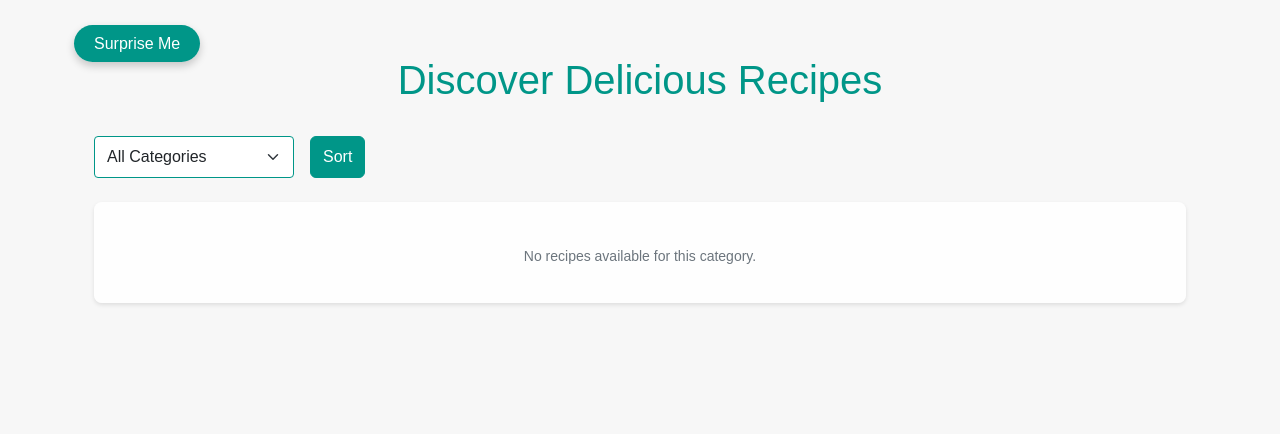
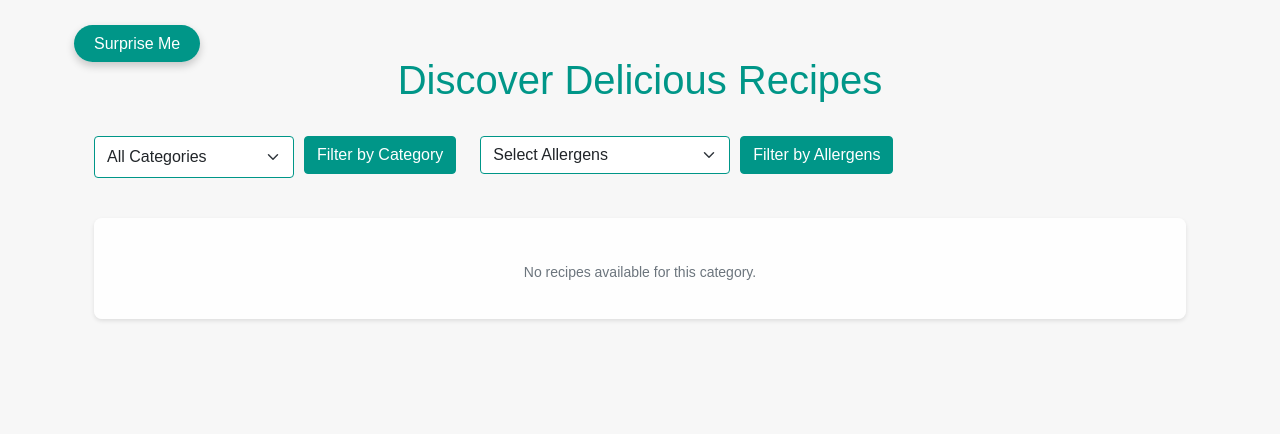
Before and after one commit to m75-ali/recipe-sharing-platform, a Django app: page /recipes/ in a window 1280 px wide. Shown: the part 64-498 px from the top of the page. Run offline with Django 4.2, Linux system fonts and the light colour scheme; data comes from the database, SQL or seed files in the repository; data that the repository does not hold is empty; some libraries are stand-ins or nearby versions.

Commit message:
Filtering by Allergen feature which uses AJAX has been added

```diff
--- a/recipesharing/recipes/templates/recipes/edit_recipe.html
+++ b/recipesharing/recipes/templates/recipes/edit_recipe.html
@@ -70,7 +70,7 @@
 
                        <!-- Allergens field -->
 <div class="mb-4">
-    <label class="form-label fw-bold" style="color: #009688;">Select allergens this recipe is free from</label>
+    <label class="form-label fw-bold" style="color: #009688;">Select allergens this recipe contains</label>
     <div class="allergens-container border rounded p-3">
         {% for allergen in allergens %}
             <div class="form-check">
@@ -91,7 +91,7 @@
             {% endfor %}
         </div>
     {% endif %}
-    <small class="text-muted">Check all allergens that do not apply to this recipe.</small>
+    <small class="text-muted">Check all allergens that apply to this recipe.</small>
 </div>
 
                     <!-- Right Column -->
--- a/recipesharing/recipes/templates/recipes/index.html
+++ b/recipesharing/recipes/templates/recipes/index.html
@@ -13,14 +13,16 @@
     {% endif %}
 
     <!-- Floating "Surprise Me" Button -->
-    <a href="{% url 'random_recipe' %}" id="surpriseMeBtn" class="float-btn" data-tooltip="Click to get a random recipe from the existing recipes in the database!">
+    <a href="{% url 'random_recipe' %}" id="surpriseMeBtn" class="float-btn" data-tooltip="Click to get a random recipe!">
       Surprise Me
     </a>
 
-  <!-- Filter by Category Section -->
-  <form id="filter-form" method="GET" class="mb-4">
-    <div class="d-flex gap-3">
-    <div class="input-group" style="width: 200px;">
+  <!-- Separated Filter Sections -->
+<div class="d-flex gap-4 flex-wrap mb-4">
+  <!-- Category Filter Section -->
+  <form id="category-filter-form" method="GET" class="filter-form">
+    <div class="filter-container">
+      <div class="input-group">
         <select name="category" class="form-select border-teal" id="category-select">
           <option value="" {% if not selected_category %}selected{% endif %}>All Categories</option>
           {% for category in categories %}
@@ -30,9 +32,31 @@
           {% endfor %}
         </select>
       </div>
-    <button type="submit" class="btn" style="background-color: #009688; color: white; border: 1px solid #009688;">Sort</button>
+      <button type="submit" class="filter-btn">Filter by Category</button>
     </div>
   </form>
+
+  <!-- Allergen Filter Section -->
+  <form id="allergen-filter-form" method="GET" class="filter-form">
+    <div class="filter-container">
+      <div class="dropdown-check-list" tabindex="100">
+        <span class="anchor form-select border-teal">Select Allergens</span>
+        <ul class="items">
+          {% for allergen in allergens %}
+            <li>
+              <label>
+                <input type="checkbox" name="allergens" value="{{ allergen.id }}"
+                  {% if allergen.id|stringformat:"i" in selected_allergens %}checked{% endif %}/>
+                {{ allergen.name }}
+              </label>
+            </li>
+          {% endfor %}
+        </ul>
+      </div>
+      <button type="submit" class="filter-btn">Filter by Allergens</button>
+    </div>
+  </form>
+</div>
 
     <!-- Recipes Container -->
     <div id="recipes-container">
@@ -42,39 +66,166 @@
 
 <!-- Custom Styles -->
 <style>
+/* Filter form styles */
+.filter-form {
+  margin-bottom: 1rem;
+}
+.filter-container {
+  display: flex;
+  gap: 10px;
+  align-items: flex-start;
+}
+.input-group {
+  width: 200px;
+  flex-shrink: 0;
+}
+.filter-btn {
+  background-color: #009688;
+  color: white;
+  border: 1px solid #009688;
+  border-radius: 0.25rem;
+  padding: 0.375rem 0.75rem;
+  font-size: 1rem;
+  cursor: pointer;
+  transition: background-color 0.3s;
+}
+.filter-btn:hover {
+  background-color: #00796b;
+}
+/* Dropdown checklist styles */
+.dropdown-check-list {
+  display: inline-block;
+  position: relative;
+  width: 250px;
+}
+.dropdown-check-list .anchor {
+  position: relative;
+  cursor: pointer;
+  display: inline-block;
+  padding: 0.375rem 0.75rem;
+  height: 38px;
+  line-height: 1.5;
+}
+/* Remove custom arrow */
+.dropdown-check-list .anchor:after {
+  content: none;
+}
+.dropdown-check-list .anchor:active:after {
+  content: none;
+}
+.dropdown-check-list ul.items {
+  padding: 0.5rem;
+  display: none;
+  margin: 0;
+  border: 1px solid #ccc;
+  border-radius: 0.25rem;
+  background-color: white;
+  position: absolute;
+  z-index: 1000;
+  width: 100%;
+  max-height: 200px;
+  overflow-y: auto;
+  box-shadow: 0 2px 5px rgba(0,0,0,0.1);
+}
+.dropdown-check-list ul.items li {
+  list-style: none;
+  padding: 0.25rem 0;
+}
+.dropdown-check-list.visible .items {
+  display: block;
+}
+.dropdown-check-list label {
+  display: block;
+  cursor: pointer;
+  padding: 0.25rem;
+  transition: background-color 0.2s;
+}
+.dropdown-check-list label:hover {
+  background-color: rgba(0, 150, 136, 0.1);
+}
+.dropdown-check-list input[type="checkbox"] {
+  margin-right: 0.5rem;
+}
+/* Override existing styles */
 .border-teal {
-      border-color: #009688;
+  border-color: #009688 !important;
+}
+.border-teal:focus {
+  border-color: #009688 !important;
+  box-shadow: 0 0 0 0.25rem rgba(0, 150, 136, 0.25) !important;
+}
+/* Responsive styles */
+@media (max-width: 768px) {
+  .filter-container {
+    flex-direction: column;
   }
 
-    .border-teal:focus {
-      border-color: #009688;
-      box-shadow: 0 0 0 0.25rem rgba(0, 150, 136, 0.25);
+  .input-group, .dropdown-check-list {
+    width: 100%;
+    margin-bottom: 10px;
   }
-
-    .form-select:focus {
-      border-color: #009688;
-      box-shadow: 0 0 0 0.25rem rgba(0, 150, 136, 0.25);
-    }
-
-    .btn:hover {
-      background-color: #4CAF50 !important;
-      border-color: #4CAF50 !important;
-      color: white !important;
-    }
-
-    #recipes-container {
-      background-color: rgba(255, 255, 255, 0.9);
-      border-radius: 8px;
-      padding: 20px;
-      box-shadow: 0 2px 4px rgba(0, 0, 0, 0.1);
 }
 </style>
 
-  <!-- Include JavaScript for AJAX Filtering -->
+
+  <!-- JavaScript for dropdown checklist -->
+<script>
+  document.addEventListener('DOMContentLoaded', function() {
+    // Set up dropdown checklist
+    var checkList = document.querySelector('.dropdown-check-list');
+    var anchor = checkList.querySelector('.anchor');
+
+    anchor.addEventListener('click', function(e) {
+      e.preventDefault();
+      if (checkList.classList.contains('visible')) {
+        checkList.classList.remove('visible');
+      } else {
+        checkList.classList.add('visible');
+      }
+    });
+
+    // Close the dropdown when clicking outside
+    document.addEventListener('click', function(e) {
+      if (!checkList.contains(e.target)) {
+        checkList.classList.remove('visible');
+      }
+    });
+
+    // Update the anchor text based on selections
+    var checkboxes = checkList.querySelectorAll('input[type="checkbox"]');
+    var updateAnchorText = function() {
+      var selectedItems = [];
+      checkboxes.forEach(function(checkbox) {
+        if (checkbox.checked) {
+          selectedItems.push(checkbox.parentNode.textContent.trim());
+        }
+      });
+
+      if (selectedItems.length > 0) {
+        if (selectedItems.length > 2) {
+          anchor.textContent = selectedItems.length + ' allergens selected';
+        } else {
+          anchor.textContent = selectedItems.join(', ');
+        }
+      } else {
+        anchor.textContent = 'Select Allergens';
+      }
+    };
+
+    // Initialize anchor text
+    updateAnchorText();
+
+    // Update anchor text when checkboxes change
+    checkboxes.forEach(function(checkbox) {
+      checkbox.addEventListener('change', updateAnchorText);
+    });
+  });
+</script>
+
+  <!-- JavaScript for AJAX Filtering -->
   <script src="{% static 'recipes/js/filter.js' %}"></script>
   <script>
-    document.getElementById('surpriseMeBtn').addEventListener('click', function (e) {
-        // Optional: Scroll to the top when clicked
+    document.getElementById('surpriseMeBtn').addEventListener('click', function () {
       window.scrollTo({ top: 0, behavior: 'smooth' });
     });
   </script>
--- a/recipesharing/recipes/templates/recipes/recipe_detail.html
+++ b/recipesharing/recipes/templates/recipes/recipe_detail.html
@@ -39,7 +39,7 @@
                     <div class="allergen-tags">
                         {% for allergen in recipe.allergen_free.all %}
                             <span class="allergen-tag">
-                                <i class="fas fa-check-circle me-1"></i>{{ allergen.name }} Free
+                                <i class="fas fa-check-circle me-1"></i>Contains {{ allergen.name }}
                             </span>
                         {% endfor %}
                     </div>
--- a/recipesharing/recipes/views.py
+++ b/recipesharing/recipes/views.py
@@ -18,34 +18,50 @@ from difflib import get_close_matches
 from django.http import JsonResponse
 from django.template.loader import render_to_string
 
+from django.shortcuts import render
+from django.http import JsonResponse
+from django.db.models import Avg
+from django.template.loader import render_to_string
+from .models import Recipe, Category, Allergen
+
 def index(request):
-    # Get the selected category from the query parameters
+    # Get selected filters from query parameters
     selected_category = request.GET.get('category', None)
+    selected_allergens = request.GET.getlist('allergens')  # Gets allergens as a list
 
-    # Filter recipes by category or fetch all recipes
+    # Start with all recipes
+    recipes = Recipe.objects.all()
+
+    # Filter by category if selected
     if selected_category:
-        recipes = Recipe.objects.filter(category__name=selected_category)
-    else:
-        recipes = Recipe.objects.all()
+        recipes = recipes.filter(category__name=selected_category)
+
+    # Exclude recipes that are allergen-free for selected allergens
+    if selected_allergens:
+        recipes = recipes.exclude(allergen_free__in=selected_allergens)
 
     # Calculate average rating for each recipe
     for recipe in recipes:
         average_rating = recipe.ratings.aggregate(Avg('rating'))['rating__avg']
         recipe.average_rating = average_rating if average_rating is not None else None
 
-    # Handle AJAX request
+    # Handle AJAX requests for dynamic filtering
     if request.headers.get('x-requested-with') == 'XMLHttpRequest':
         html = render_to_string('recipes/partials/recipe_list.html', {'recipes': recipes})
         return JsonResponse({'html': html})
 
-    # Fetch all categories for the dropdown
+    # Fetch categories and allergens for dropdowns
     categories = Category.objects.all()
+    allergens = Allergen.objects.all()
 
     return render(request, 'recipes/index.html', {
         'recipes': recipes,
         'categories': categories,
+        'allergens': allergens,
         'selected_category': selected_category,
+        'selected_allergens': selected_allergens,
     })
+
 
 # View to add a new recipe (login required)
 
--- a/recipesharing/static/recipes/js/filter.js
+++ b/recipesharing/static/recipes/js/filter.js
@@ -1,25 +1,54 @@
-document.addEventListener('DOMContentLoaded', function () {
-    const form = document.getElementById('filter-form');
+// Wait for the DOM to be fully loaded
+document.addEventListener('DOMContentLoaded', function() {
+    const filterForm = document.getElementById('filter-form');
+    const categorySelect = document.getElementById('category-select');
+    const allergenSelect = document.getElementById('allergen-select');
     const recipesContainer = document.getElementById('recipes-container');
 
-    form.addEventListener('submit', function (event) {
-        event.preventDefault(); // Prevent full page reload
+    // Function to update recipes via AJAX
+    function updateRecipes() {
+        // Create form data from the form
+        const formData = new FormData(filterForm);
 
-        const formData = new FormData(form);
-        const category = formData.get('category');
-        const url = category ? `/recipes/?category=${category}` : '/recipes/';
+        // Convert form data to URL parameters
+        const params = new URLSearchParams(formData);
 
-        // Perform the AJAX request
-        fetch(url, {
+        // Make AJAX request
+        fetch(`${window.location.pathname}?${params.toString()}`, {
             headers: {
-                'x-requested-with': 'XMLHttpRequest', // Mark this as an AJAX request
-            },
+                'X-Requested-With': 'XMLHttpRequest'
+            }
         })
-            .then(response => response.json())
-            .then(data => {
-                // Update the recipe list with the returned HTML
-                recipesContainer.innerHTML = data.html;
-            })
-            .catch(error => console.error('Error fetching recipes:', error));
-    });
+        .then(response => response.json())
+        .then(data => {
+            recipesContainer.innerHTML = data.html;
+
+            // Update URL with new parameters without reloading the page
+            const url = new URL(window.location);
+
+            // Clear existing parameters
+            url.search = '';
+
+            // Add new parameters
+            for (const [key, value] of params.entries()) {
+                url.searchParams.append(key, value);
+            }
+
+            window.history.pushState({}, '', url);
+        })
+        .catch(error => console.error('Error:', error));
+    }
+
+    // Add event listeners to both select elements
+    if (categorySelect) {
+        categorySelect.addEventListener('change', function() {
+            updateRecipes();
+        });
+    }
+
+    if (allergenSelect) {
+        allergenSelect.addEventListener('change', function() {
+            updateRecipes();
+        });
+    }
 });
```
Also changed, not shown: recipesharing/recipes/forms.py (+8 -23 lines). Lines whose indentation alone changed are shown as unchanged.
